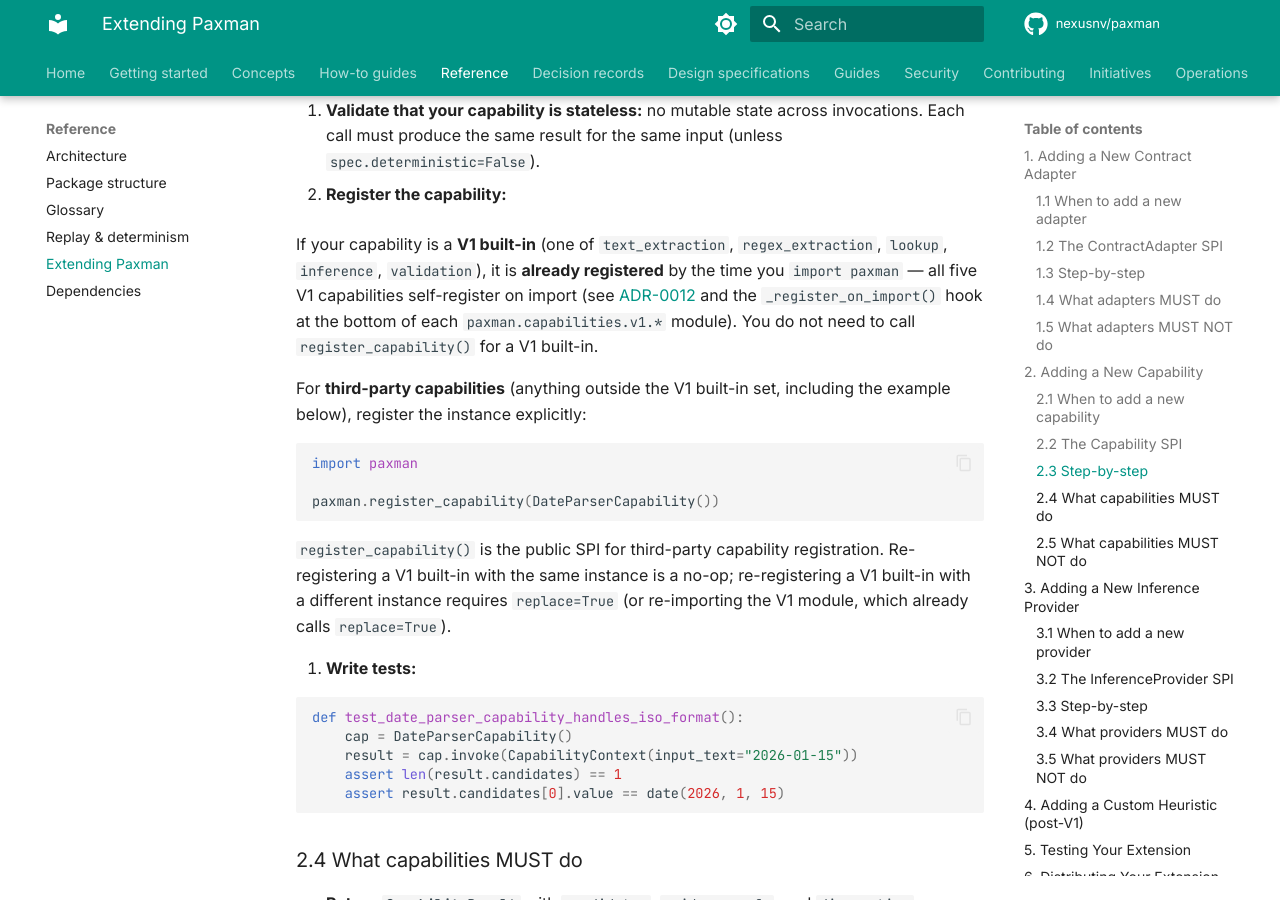
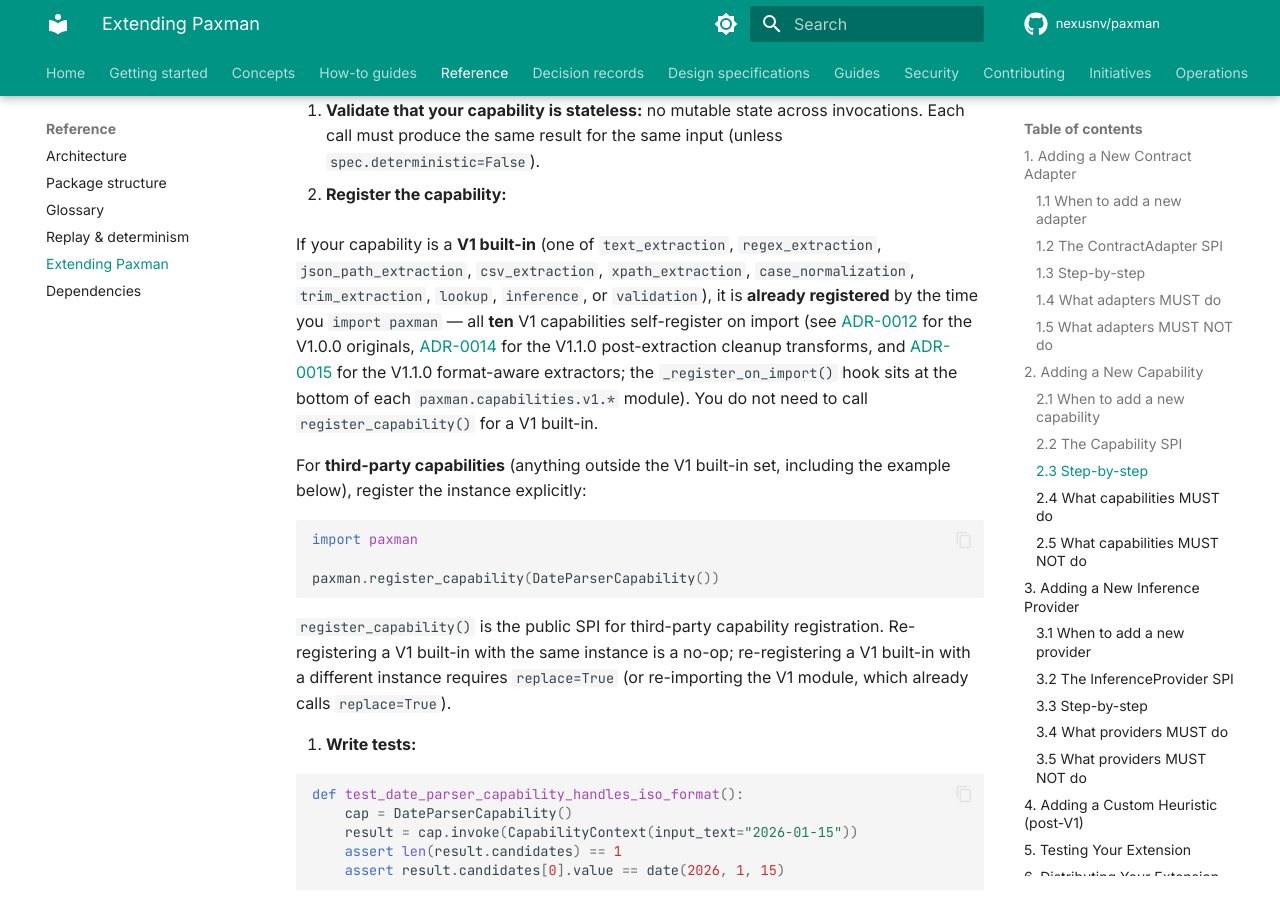
Before and after one commit to nexusnv/paxman, an MkDocs documentation site: the page built from docs/reference/extending.md, in a window 1280 px wide and 900 px high, scrolled down 6185 px. Built offline with MkDocs 1.6.1 and Material for MkDocs 9.7.7, drawn with Linux system fonts in a browser that asks for light colours; comment, search, counter and statistics services are not loaded.

Commit message:
docs: V1 capability count drift (5 -> 10) in prose + tests (closes #84)
The v1.1.0 work added 5 new V1 capabilities (3 format-aware
extractors per ADR-0015 / PR #71, plus 2 post-extraction cleanup
transforms per ADR-0014 / PR #86), bringing the V1 surface from
5 to 10. PR #85 fixed the in-code docstrings and the bootstrap
function. This commit fixes the 5 prose/doc sites the bug-fix
PR couldn't reach, plus 1 present-tense claim in the RTD landing
page and 3 test-side drift sites (autouse-fixture docstrings
plus the smoke test's _V1_CAPABILITY_IDS tuple, which was
silently under-asserting the 5 V1.1.0 additions).

Sites updated:

- docs/adr/index.md (ADR-0012 row summary)
- docs/index.md (RTD landing playground description)
- docs/operations/changelog.md (Sprint 8 v1.0.0-era
  capabilities bullet — preserves the section header; the
  bullet is a reference link, not a release claim)
- docs/reference/extending.md (V1 built-in list in
  'Register the capability' step of the DateParserCapability
  walkthrough)
- docs/specs/capability-cost-model.md (V1 Capability Cost
  Table — split into V1.0.0 baseline + V1.1.0 additions;
  V1.1.0 rows are sourced from each module's _SPEC CostHint
  literal; the existing 5-row table is preserved verbatim
  as the 'V1.0.0 baseline' sub-section)
- tests/property/test_planner_determinism.py
  (autouse fixture docstring)
- tests/test_smoke.py (_V1_CAPABILITY_IDS extended from
  5 to 10 entries; test docstring updated)
- tests/unit/test_planner_heuristics_planner.py
  (autouse fixture docstring)

Intentionally NOT touched (per the issue's Out-of-scope
list and the project's 'Accepted ADRs are immutable'
convention):

- docs/concepts/RELEASE_NOTES_v1.0.0.md:57 — V1.0.0 really
  did ship 5; falsifying the V1.0.0 release record is not
  acceptable
- docs/adr/0012-v1-capabilities-self-register-on-import.md
  body — Accepted ADRs are immutable; the supersession for
  the +5 additions is by reference to ADR-0014 and
  ADR-0015

Verification: 2471 unit tests pass, full property test
suite passes, make docs-check 100% coverage, make lint
clean, make format-check clean, make imports clean (7
contracts kept). Mypy and pyright on the touched test
files: zero new errors introduced (the 4 pre-existing
errors on the v1.1.0 baseline are unchanged).

```diff
--- a/docs/reference/extending.md
+++ b/docs/reference/extending.md
@@ -258,13 +258,19 @@
 4. **Register the capability:**
 
    If your capability is a **V1 built-in** (one of
-   `text_extraction`, `regex_extraction`, `lookup`, `inference`,
-   `validation`), it is **already registered** by the time you
-   `import paxman` — all five V1 capabilities self-register on
-   import (see [ADR-0012](../adr/0012-v1-capabilities-self-register-on-import.md)
-   and the `_register_on_import()` hook at the bottom of each
-   `paxman.capabilities.v1.*` module). You do not need to call
-   `register_capability()` for a V1 built-in.
+   `text_extraction`, `regex_extraction`, `json_path_extraction`,
+   `csv_extraction`, `xpath_extraction`, `case_normalization`,
+   `trim_extraction`, `lookup`, `inference`, or `validation`), it is
+   **already registered** by the time you `import paxman` — all **ten**
+   V1 capabilities self-register on import (see
+   [ADR-0012](../adr/0012-v1-capabilities-self-register-on-import.md)
+   for the V1.0.0 originals,
+   [ADR-0014](../adr/0014-v1-1-0-cleanup-transforms.md) for the
+   V1.1.0 post-extraction cleanup transforms, and
+   [ADR-0015](../adr/0015-format-aware-executor-auto-dispatch.md) for
+   the V1.1.0 format-aware extractors; the `_register_on_import()`
+   hook sits at the bottom of each `paxman.capabilities.v1.*` module).
+   You do not need to call `register_capability()` for a V1 built-in.
 
    For **third-party capabilities** (anything outside the V1
    built-in set, including the example below), register the
```
Also changed, not shown: docs/adr/index.md (+1 -1 lines), docs/index.md (+1 -1 lines), docs/operations/changelog.md (+1 -1 lines), docs/specs/capability-cost-model.md (+16 -2 lines), 3 other files.
